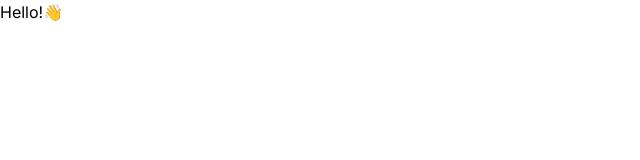
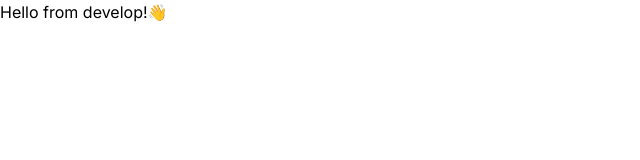
Before and after one commit to abieniek03/social-links, a Next.js app: page / in a window 1280 px wide. Shown: the top 160 px of the page, without its empty margins (0-640 px from the left). Built offline with nearby package versions, Linux system fonts and the light colour scheme.

Commit message:
Init develop branch.

```diff
--- a/app/page.tsx
+++ b/app/page.tsx
@@ -3,7 +3,7 @@ import { FC } from "react";
 const Home: FC = () => {
 	return (
 		<main>
-			<h1>Hello!👋</h1>
+			<h1>Hello from develop!👋</h1>
 		</main>
 	);
 };
```
